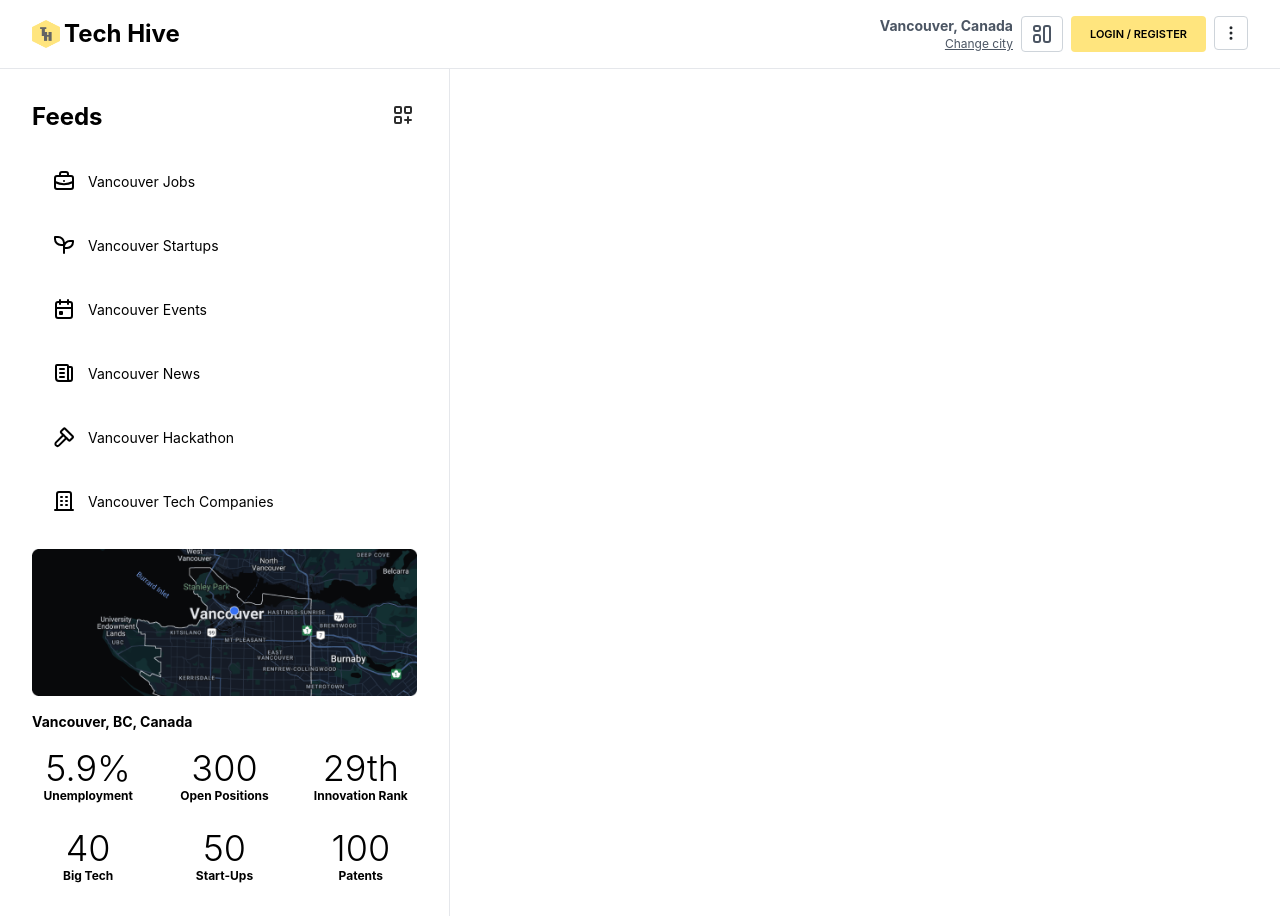
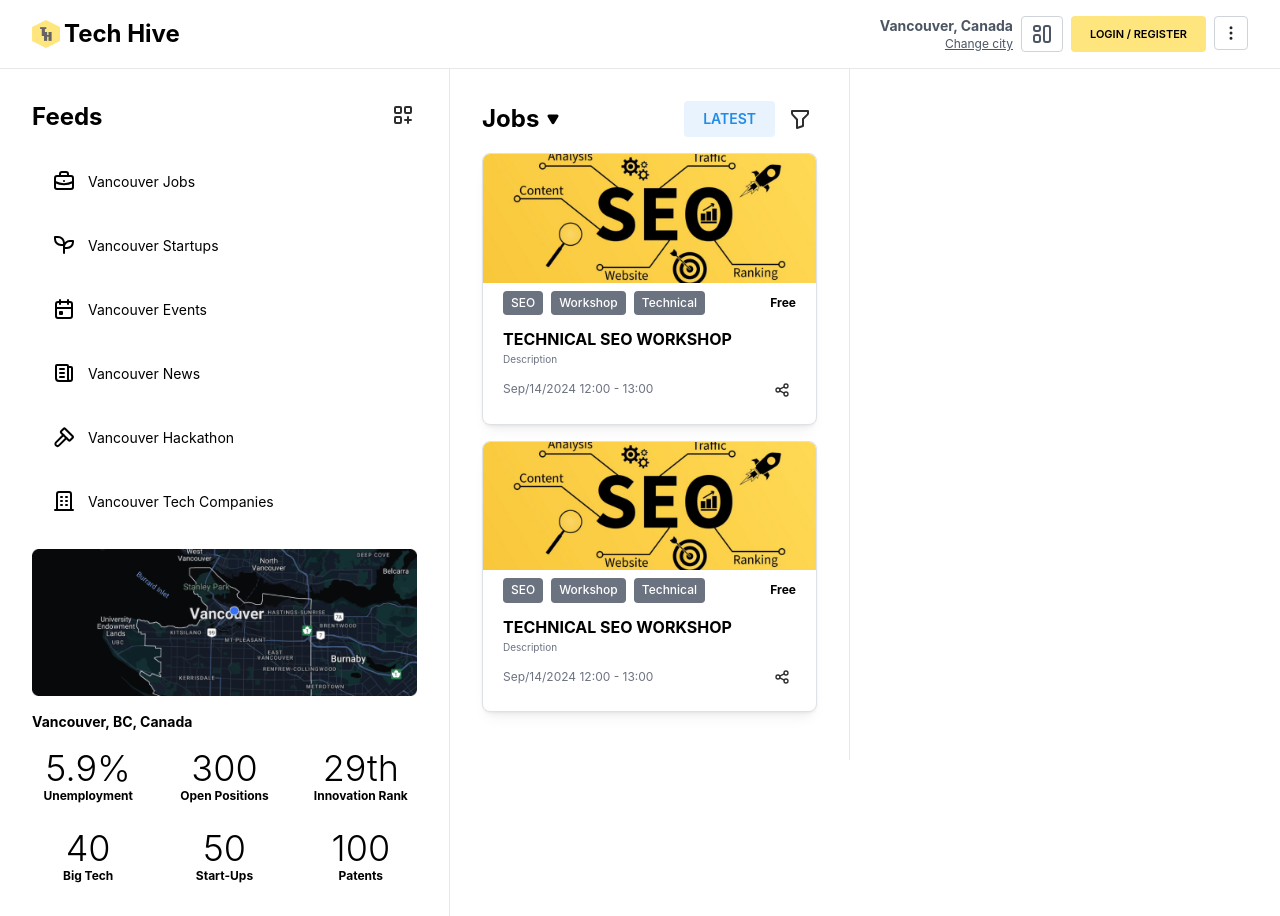
Before and after one commit to JSmith604/VancouverTechHiveMind, a React (Create React App) app: page / in a window 1280 px wide. Built offline with nearby package versions, Linux system fonts and the light colour scheme.

Commit message:
Add eventcard

```diff
--- a/src/App.jsx
+++ b/src/App.jsx
@@ -4,6 +4,7 @@ import "@mantine/core/styles.css";
 import "./App.css";
 import { Header } from "./Header/Header";
 import { Feeds } from "./Feeds/Feeds";
+import { Events } from "./Events/Events";
 
 const theme = createTheme({});
 
@@ -15,6 +16,12 @@ function App() {
         <div>
           <Feeds />
         </div>
+        <div>
+          {/* Jobs */}
+        </div>
+        <div>
+          <Events />
+        </div>
       </main>
     </MantineProvider>
   );
--- /dev/null
+++ b/src/Events/Event.jsx
@@ -0,0 +1,36 @@
+import React from "react";
+import { Card, Text } from '@mantine/core';
+import eventPicture from "./eventPicture.png";
+import { ActionIcon } from "@mantine/core";
+import { IconShare } from "@tabler/icons-react";
+
+export function Event({ name }) {
+    return (
+        <Card shadow="sm" padding="lg" radius="md" className="mb-4" withBorder>
+            <Card.Section>
+                <img
+                    src={eventPicture}
+                    height={160}
+                />
+            </Card.Section>
+            <div className="flex justify-between items-center mt-2">
+                <div className="flex flex-wrap gap-2">
+                    <Text size="xs" fw={500} className="bg-gray-500 text-white px-2 py-1 rounded">SEO</Text>
+                    <Text size="xs" fw={500} className="bg-gray-500 text-white px-2 py-1 rounded">Workshop</Text>
+                    <Text size="xs" fw={500} className="bg-gray-500 text-white px-2 py-1 rounded">Technical</Text>
+                </div>
+                <Text size="xs" fw={700} className="text-align-right">Free</Text>
+            </div>
+            <div>
+                <Text fw={700} mt="sm">TECHNICAL SEO WORKSHOP</Text>
+                <Text className="text-gray-500 text-[10px]">Description</Text>
+            </div>
+            <div className="flex justify-between items-center mt-2">
+                <Text size="xs" className="text-gray-500">Sep/14/2024 12:00 - 13:00</Text>
+                <ActionIcon variant="subtle" color="dark" aria-label="Share">
+                    <IconShare size={16} />
+                </ActionIcon>
+            </div>
+        </Card>
+    );
+}
--- /dev/null
+++ b/src/Events/Events.jsx
@@ -0,0 +1,44 @@
+import React from "react";
+import { Event } from "./Event";
+import { Button, ActionIcon } from '@mantine/core';
+import { IconTriangleInvertedFilled, IconFilter } from '@tabler/icons-react';
+
+const events = [
+    {
+        id: 1,
+        name: "Vancouver Jobs",
+    },
+    {
+        id: 2,
+        name: "Vancouver Startups",
+    },
+];
+
+export function Events() {
+    return (
+        <div className="w-[400px] p-8 border-r border-gray-200">
+            <div className="flex justify-between mb-4">
+                <div className="flex gap-2 items-center">
+                    <h1 className="text-2xl font-bold">Jobs</h1>
+                    <IconTriangleInvertedFilled size={12} />
+                </div>
+                <div className="flex gap-2 items-center">
+                    <Button variant="light">LATEST</Button>
+                    <ActionIcon
+                        variant="white"
+                        size="lg"
+                        color="dark"
+                        aria-label="add feeds"
+                    >
+                        <IconFilter />
+                    </ActionIcon>
+                </div>
+            </div>
+            <div>
+                {events.map((event) => {
+                    return <Event key={event.id} event={event} />;
+                })}
+            </div>
+        </div>
+    );
+}
```
Also changed, not shown: src/Events/eventPicture.png (added).
